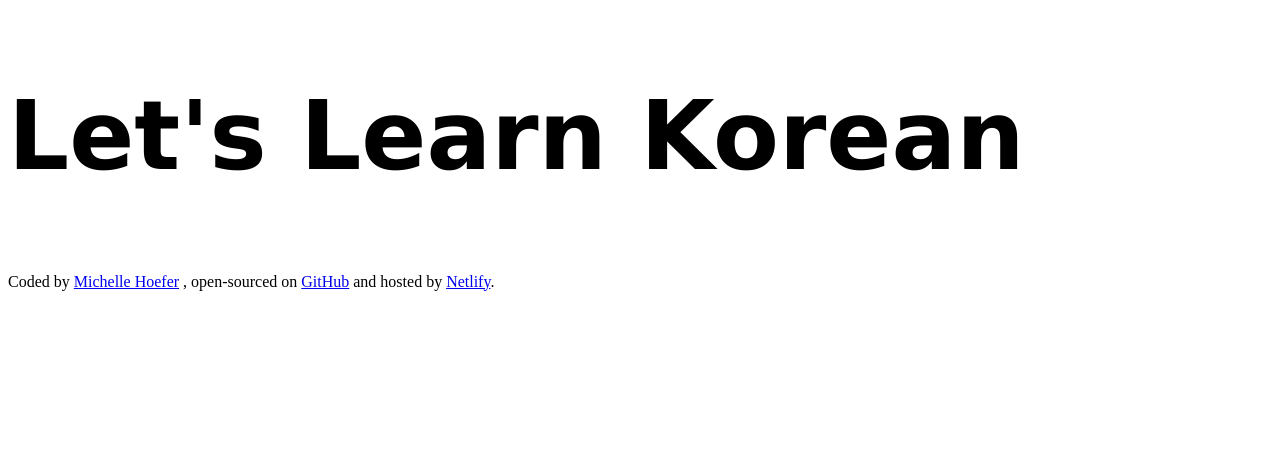
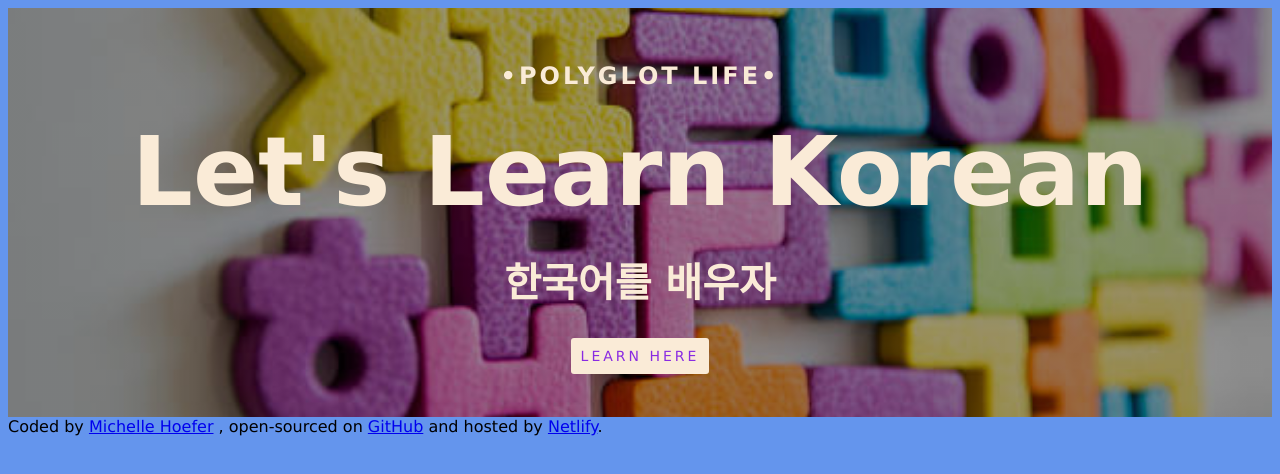
Before and after one commit to MichelleHoefer/korean-responsive-project, a plain HTML site: page index.html in a window 1280 px wide. Drawn offline with Linux system fonts and the light colour scheme.

Commit message:
header completed.

```diff
--- a/index.html
+++ b/index.html
@@ -7,7 +7,14 @@
     <title>Responsive Project</title>
   </head>
   <body>
+    <div class="container">
+      <header>
+        <h3>•POLYGLOT LIFE•</h3>
         <h1>Let's Learn Korean</h1>
+        <h2>한국어를 배우자</h2>
+        <a href="https://www.goodjobkorean.com/" target="_blank">Learn here</a>
+      </header>
+
       <footer>
         Coded by
         <a
@@ -26,5 +33,6 @@
           >Netlify</a
         >.
       </footer>
+    </div>
   </body>
 </html>
--- a/src/style.css
+++ b/src/style.css
@@ -1,7 +1,72 @@
-h1 {
+body {
   font-family: Verdana, Geneva, Tahoma, sans-serif;
+  background-color: #6495ed;
+}
+
+.container {
+  max-width: 1400px;
+  margin: 0 auto;
+}
+
+header {
+  background-image: linear-gradient(rgba(0, 0, 0, 0.4), rgba(0, 0, 0, 0.4)),
+    url("/images/hangul.jpg");
+  background-size: cover;
+  background-position: center;
+  background-repeat: no-repeat;
+  color: antiquewhite;
+  text-align: center;
+  padding: 50px 0;
+}
+header h1 {
   font-style: normal;
   font-size: 96px;
   font-weight: 700px;
-  line-height: 144px;
+  line-height: 1;
+  margin: 30px 0;
 }
+
+header h2 {
+  font-style: normal;
+  font-size: 40px;
+  font-weight: 400px;
+  line-height: 1.5;
+  margin: 0 0 10 0;
+}
+header h3 {
+  font-style: normal;
+  font-size: 24px;
+  font-weight: 900px;
+  line-height: 1.5;
+  letter-spacing: 3px;
+  margin: 0;
+}
+
+header a {
+  font-weight: 700px;
+  font-size: 14px;
+  line-height: 1.5;
+  text-align: center;
+  letter-spacing: 3px;
+  text-transform: uppercase;
+  text-decoration: none;
+  background-color: antiquewhite;
+  color: blueviolet;
+  border-radius: 3px;
+  padding: 10px;
+  margin-bottom: 10px;
+}
+@media (max-width: 900px) {
+  header {
+    padding: 30px 0;
+  }
+  header h1 {
+    font-size: 48px;
+  }
+  header h2 {
+    font-size: 20px;
+  }
+  header h3 {
+    font-size: 12px;
+  }
+}
```
Lines whose indentation alone changed are shown as unchanged.
